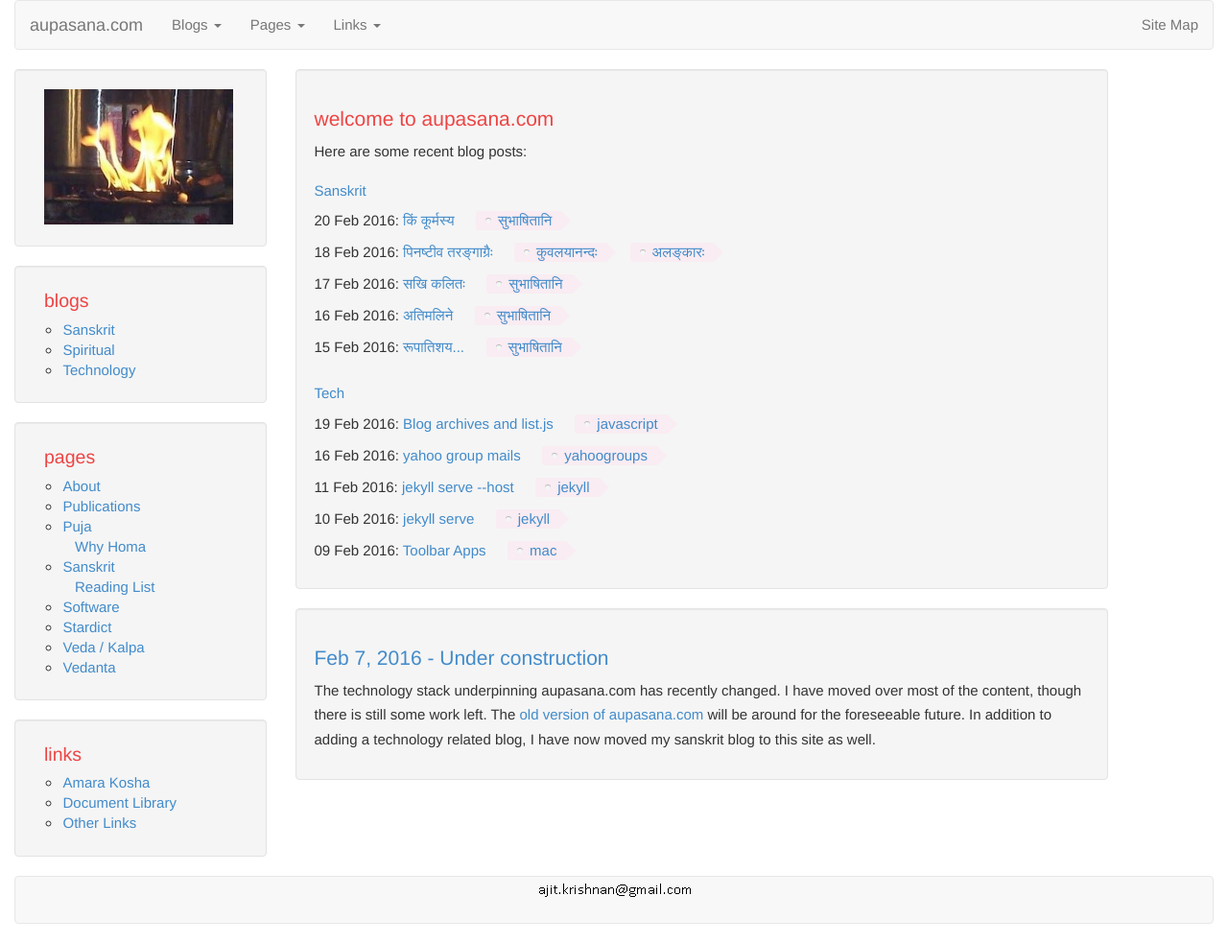
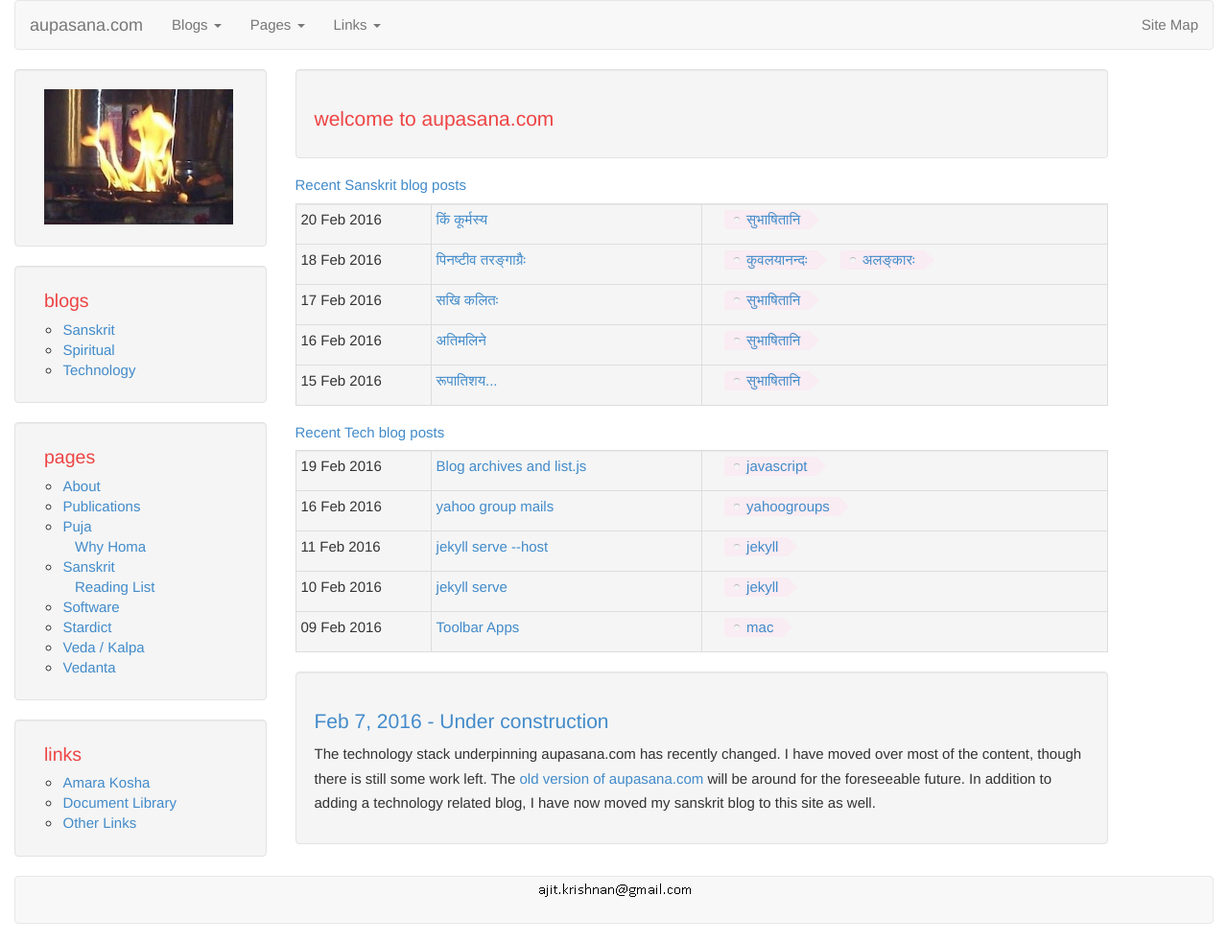
Before and after one commit to aupasana/aupasana.github.io, a Jekyll site: the page built from index.html, in a window 1280 px wide. Shown: the whole page at 96% size. Built offline with Jekyll 4.4.1, drawn with Linux system fonts in a browser that asks for light colours.

Commit message:
index.html: use a responsive table to show recent blog posts

```diff
--- a/index.html
+++ b/index.html
@@ -10,25 +10,41 @@ blogstodisplay:
 
 <div class="article">
 	<div class="well">
-
     <h1>welcome to aupasana.com</h1>
-
-    Here are some recent blog posts:
+  </div>
+</div>
 
 {% for cat in page.blogstodisplay %}
-			<h3><a href="{{site.baseurl}}/blog/{{cat}}.html">{{cat | capitalize }}</a></h3>
+	<h3><a href="{{site.baseurl}}/blog/{{cat}}.html">Recent {{cat | capitalize }} blog posts</a></h3>
+  <div class="table-responsive">
+  <table class="well table table-bordered table-condensed">
+    <!-- <thead>
+      <td>Date</td>
+      <td>Title</td>
+      <td>Tags</td>
+      <td>Author</td>
+    </thead> -->
   	{% for post in site.categories[{{cat}}] limit:5 %}
-					{{ post.date | date_to_string }}: <a href="{{ site.baseurl}}{{ post.url }}">{{ post.title }}</a>
+        <tr>
+          <td class="col-md-2">
+    			     {{ post.date | date_to_string }}
+          </td>
+          <td class="col-md-4">
+              <a href="{{ site.baseurl}}{{ post.url }}">{{ post.title }}</a>
+          </td>
+          <td>
+    			     {% include tags-and-categories.html %}
+          </td>
+          <!-- <td>
       			{% if post.author != nil %}
-						<span class="tags">by {{post.author}}</span>
+      				<span class="tags">{{post.author}}</span>
       			{% endif %}
-  				{% include tags-and-categories.html %}
-          <br/>
+          </td> -->
+        </tr>
   	{% endfor %}
+  </table>
+  </div>
 {% endfor %}
-
-	</div>
-</div>
 
 {% for post in site.categories[page.blog] limit:5 %}
   <div class="article">
```
Lines whose indentation alone changed are shown as unchanged.
